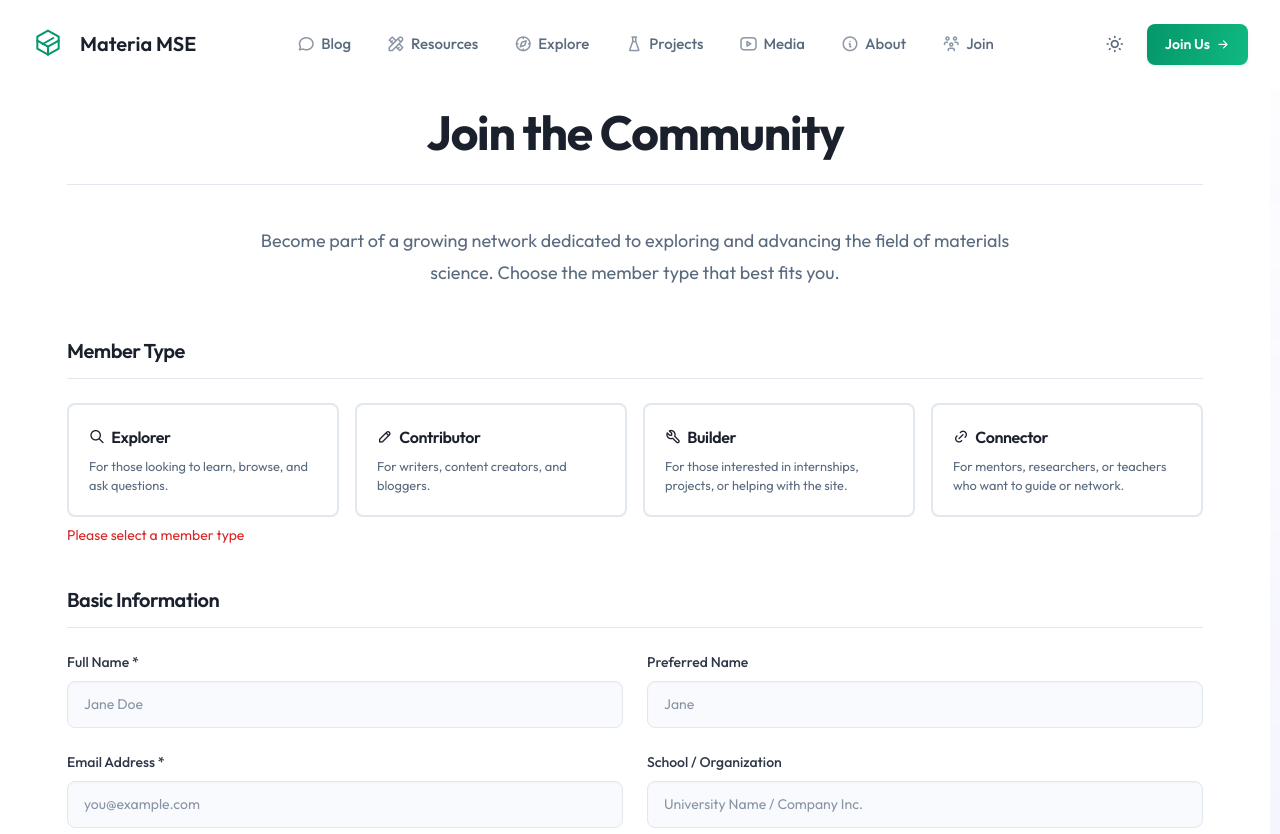
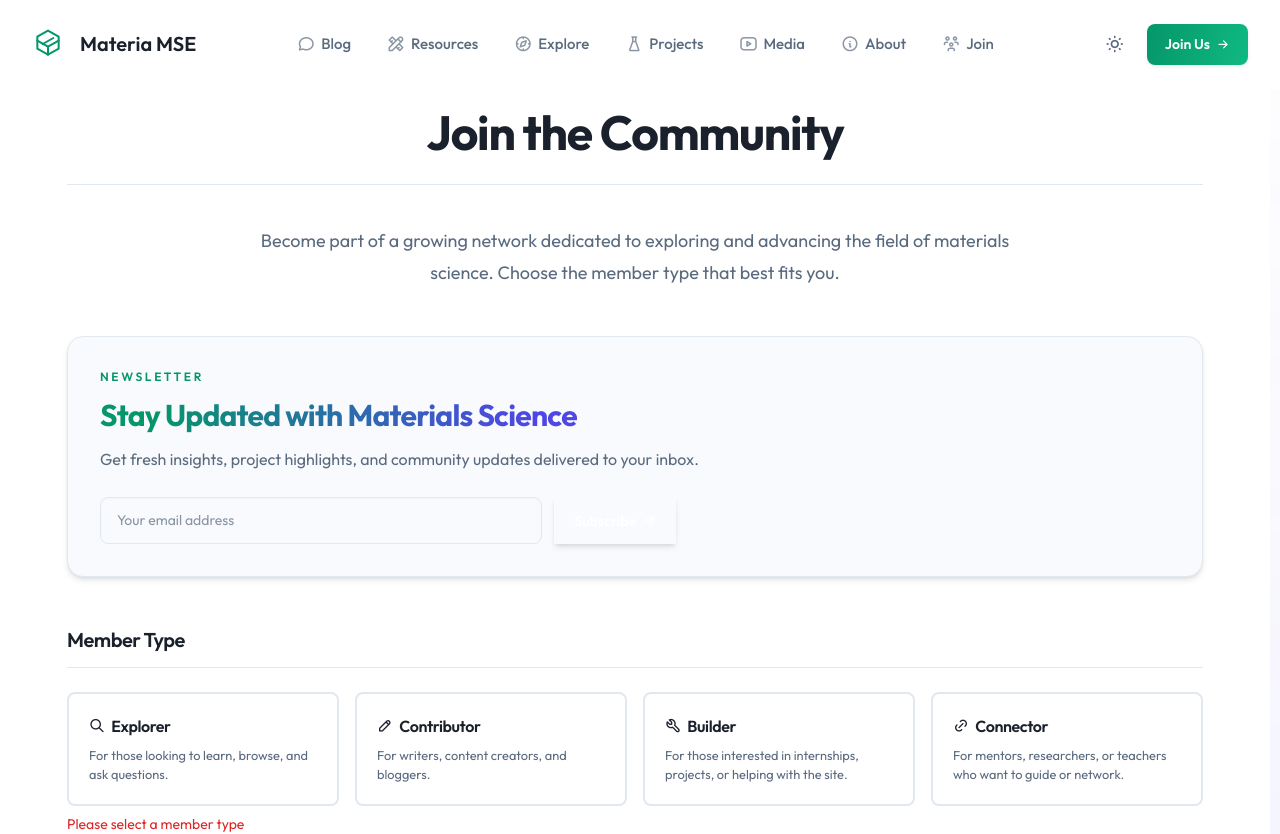
Before and after one commit to nikhilesh-s/materia-mse, a Next.js app in the folder MateriaMSE/: page /join in a window 1280 px wide. Shown: the top 834 px of the page. Built offline with nearby package versions, Linux system fonts and the light colour scheme; no server answers.

Commit message:
feat: elevate newsletter sections on home and join pages

```diff
--- a/MateriaMSE/components/pages/home-page.tsx
+++ b/MateriaMSE/components/pages/home-page.tsx
@@ -223,6 +223,51 @@ export function HomePage({ isActive }: HomePageProps) {
         </div>
       </div>
 
+      <div className="py-16 md:py-20 bg-[var(--bg-soft-light)]">
+        <div className="content-container max-w-4xl mx-auto">
+          <div className="relative overflow-hidden rounded-2xl border border-[var(--border-light)] bg-[var(--bg-light)] p-8 md:p-10 shadow-md text-center">
+            <div className="pointer-events-none absolute inset-0 bg-gradient-to-r from-[var(--accent-primary)]/12 via-[var(--accent-primary-lighter)]/8 to-[var(--accent-secondary)]/12"></div>
+            <div className="relative">
+              <p className="text-xs font-semibold tracking-[0.22em] uppercase text-[var(--accent-primary)] mb-3">Newsletter</p>
+              <h2 className="text-3xl md:text-4xl font-bold tracking-tight mb-3">
+                <span className="hero-highlight-gradient">Stay Updated with Materials Science</span>
+              </h2>
+              <p className="text-secondary mb-6">Join our newsletter for the latest blog posts, insights, and community updates.</p>
+              <form onSubmit={handleNewsletterSubmit} className="flex flex-col sm:flex-row gap-3 max-w-lg mx-auto">
+                <label htmlFor="home-newsletter-email" className="sr-only">Email address</label>
+                <input
+                  type="email"
+                  name="home-newsletter-email"
+                  id="home-newsletter-email"
+                  required
+                  className="form-input flex-grow !mt-0"
+                  placeholder="Your email address"
+                  value={newsletterEmail}
+                  onChange={(e) => setNewsletterEmail(e.target.value)}
+                  disabled={subscribing}
+                />
+                <button
+                  type="submit"
+                  disabled={subscribing}
+                  className="inline-flex items-center justify-center bg-[var(--gradient-primary)] hover:opacity-95 text-white font-semibold px-5 py-2.5 rounded-lg shadow-md text-sm transition duration-300 transform hover:-translate-y-0.5 disabled:opacity-50 disabled:cursor-not-allowed disabled:transform-none"
+                >
+                  {subscribing ? (
+                    <>
+                      <div className="animate-spin rounded-full h-3 w-3 border-b-2 border-white mr-2"></div>
+                      Subscribing...
+                    </>
+                  ) : (
+                    <>
+                      Subscribe <i className="ti ti-send ml-2 text-xs"></i>
+                    </>
+                  )}
+                </button>
+              </form>
+            </div>
+          </div>
+        </div>
+      </div>
+
       <div className="py-16 md:py-20 bg-[var(--bg-light)]">
         <div className="content-container">
           <div className="flex items-center justify-between gap-4 mb-8">
@@ -264,43 +309,6 @@ export function HomePage({ isActive }: HomePageProps) {
         </div>
       </div>
 
-      <div className="py-16 md:py-20 bg-[var(--bg-soft-light)]">
-        <div className="content-container max-w-3xl mx-auto text-center">
-          <h2 className="text-xl md:text-2xl font-semibold mb-3">Stay Updated with Materials Science</h2>
-          <p className="text-secondary mb-6">Join our newsletter for the latest blog posts, insights, and community updates.</p>
-          <form onSubmit={handleNewsletterSubmit} className="flex flex-col sm:flex-row gap-3 max-w-lg mx-auto">
-            <label htmlFor="footer-email" className="sr-only">Email address</label>
-            <input
-              type="email"
-              name="footer-email"
-              id="footer-email"
-              required
-              className="form-input flex-grow !mt-0"
-              placeholder="Your email address"
-              value={newsletterEmail}
-              onChange={(e) => setNewsletterEmail(e.target.value)}
-              disabled={subscribing}
-            />
-            <button
-              type="submit"
-              disabled={subscribing}
-              className="inline-flex items-center justify-center bg-[var(--gradient-primary)] hover:opacity-95 text-white font-semibold px-5 py-2.5 rounded-lg shadow-md text-sm transition duration-300 transform hover:-translate-y-0.5 disabled:opacity-50 disabled:cursor-not-allowed disabled:transform-none"
-            >
-              {subscribing ? (
-                <>
-                  <div className="animate-spin rounded-full h-3 w-3 border-b-2 border-white mr-2"></div>
-                  Subscribing...
-                </>
-              ) : (
-                <>
-                  Subscribe <i className="ti ti-send ml-2 text-xs"></i>
-                </>
-              )}
-            </button>
-          </form>
-        </div>
-      </div>
-
       <div className="py-16 md:py-24 bg-[var(--bg-light)]">
         <div className="content-container max-w-4xl mx-auto bg-[var(--bg-light)] dark:bg-[var(--bg-soft-dark)] p-8 md:p-12 rounded-xl shadow-lg border border-[var(--border-light)] dark:border-[var(--border-dark)]">
           <h2 className="text-2xl md:text-3xl font-bold text-center mb-6 tracking-tight">Join the Community</h2>
--- a/MateriaMSE/components/pages/join-page.tsx
+++ b/MateriaMSE/components/pages/join-page.tsx
@@ -10,6 +10,8 @@ interface JoinPageProps {
 export function JoinPage({ isActive }: JoinPageProps) {
   const formRef = useRef<HTMLFormElement>(null);
   const [submitting, setSubmitting] = useState(false);
+  const [subscribingToNewsletter, setSubscribingToNewsletter] = useState(false);
+  const [newsletterEmail, setNewsletterEmail] = useState('');
   const [selectedMemberType, setSelectedMemberType] = useState('');
 
   useEffect(() => {
@@ -30,6 +32,91 @@ export function JoinPage({ isActive }: JoinPageProps) {
       }
     }
   }, [isActive]);
+
+  const handleNewsletterSubmit = async (e: React.FormEvent) => {
+    e.preventDefault();
+
+    if (!isSupabaseConfigured()) {
+      alert('Newsletter subscription is not available at the moment. Please try again later.');
+      return;
+    }
+
+    const trimmedEmail = newsletterEmail.trim();
+    if (!trimmedEmail) {
+      return;
+    }
+
+    setSubscribingToNewsletter(true);
+
+    try {
+      const existingResult = await safeSupabaseOperation(
+        async () => {
+          const { data, error } = await supabase!
+            .from('newsletter_subscribers')
+            .select('email')
+            .eq('email', trimmedEmail)
+            .limit(1)
+            .then((res) => res);
+          return { data, error };
+        },
+        { data: [], error: null }
+      );
+
+      if (existingResult.error) {
+        throw existingResult.error;
+      }
+
+      if (existingResult.data && existingResult.data.length > 0) {
+        alert('You\'re already subscribed to our newsletter!');
+        setNewsletterEmail('');
+        setSubscribingToNewsletter(false);
+        return;
+      }
+
+      const insertResult = await safeSupabaseOperation(
+        async () => {
+          const { error } = await supabase!
+            .from('newsletter_subscribers')
+            .insert({ email: trimmedEmail })
+            .then((res) => res);
+          if (error) throw error;
+          return true;
+        },
+        false
+      );
+
+      if (!insertResult) {
+        throw new Error('Failed to add subscription to database');
+      }
+
+      try {
+        const emailResult = await safeSupabaseOperation(
+          async () => {
+            const { data, error } = await supabase!.functions.invoke('send-newsletter-confirmation', {
+              body: { email: trimmedEmail },
+            });
+            return { data, error };
+          },
+          { data: null, error: new Error('Email service not available') }
+        );
+
+        if (emailResult.error) {
+          alert('Subscribed successfully, but there was an issue sending the confirmation email. You\'re still subscribed!');
+        } else {
+          alert('Successfully subscribed to our newsletter! Check your email for confirmation.');
+        }
+      } catch {
+        alert('Subscribed successfully, but there was an issue sending the confirmation email. You\'re still subscribed!');
+      }
+
+      setNewsletterEmail('');
+    } catch (error) {
+      console.error('Error subscribing to newsletter:', error);
+      alert('Error subscribing to newsletter. Please try again.');
+    } finally {
+      setSubscribingToNewsletter(false);
+    }
+  };
 
   const handleSubmit = async (e: React.FormEvent) => {
     e.preventDefault();
@@ -157,6 +244,49 @@ export function JoinPage({ isActive }: JoinPageProps) {
         <h1 className="page-title text-center">Join the Community</h1>
         <p className="text-lg text-secondary text-center max-w-3xl mx-auto mb-12"> Become part of a growing network dedicated to exploring and advancing the field of materials science. Choose the member type that best fits you. </p>
 
+        <div className="mb-12">
+          <div className="relative overflow-hidden rounded-2xl border border-[var(--border-light)] bg-[var(--bg-soft-light)] p-6 md:p-8 shadow-md">
+            <div className="pointer-events-none absolute inset-0 bg-gradient-to-r from-[var(--accent-primary)]/12 via-[var(--accent-primary-lighter)]/8 to-[var(--accent-secondary)]/12"></div>
+            <div className="relative">
+              <p className="text-xs font-semibold tracking-[0.22em] uppercase text-[var(--accent-primary)] mb-3">Newsletter</p>
+              <h2 className="text-2xl md:text-3xl font-bold tracking-tight mb-3">
+                <span className="hero-highlight-gradient">Stay Updated with Materials Science</span>
+              </h2>
+              <p className="text-secondary mb-6">Get fresh insights, project highlights, and community updates delivered to your inbox.</p>
+              <form onSubmit={handleNewsletterSubmit} className="flex flex-col sm:flex-row gap-3 max-w-xl">
+                <label htmlFor="join-newsletter-email" className="sr-only">Email address</label>
+                <input
+                  type="email"
+                  name="join-newsletter-email"
+                  id="join-newsletter-email"
+                  required
+                  className="form-input flex-grow !mt-0"
+                  placeholder="Your email address"
+                  value={newsletterEmail}
+                  onChange={(e) => setNewsletterEmail(e.target.value)}
+                  disabled={subscribingToNewsletter}
+                />
+                <button
+                  type="submit"
+                  disabled={subscribingToNewsletter}
+                  className="inline-flex items-center justify-center bg-[var(--gradient-primary)] hover:opacity-95 text-white font-semibold px-5 py-2.5 rounded-lg shadow-md text-sm transition duration-300 transform hover:-translate-y-0.5 disabled:opacity-50 disabled:cursor-not-allowed disabled:transform-none"
+                >
+                  {subscribingToNewsletter ? (
+                    <>
+                      <div className="animate-spin rounded-full h-3 w-3 border-b-2 border-white mr-2"></div>
+                      Subscribing...
+                    </>
+                  ) : (
+                    <>
+                      Subscribe <i className="ti ti-send ml-2 text-xs"></i>
+                    </>
+                  )}
+                </button>
+              </form>
+            </div>
+          </div>
+        </div>
+
         <form onSubmit={handleSubmit} className="space-y-10" ref={formRef}>
           <div className="form-section">
             <h2 className="form-section-title">Member Type</h2>
```
